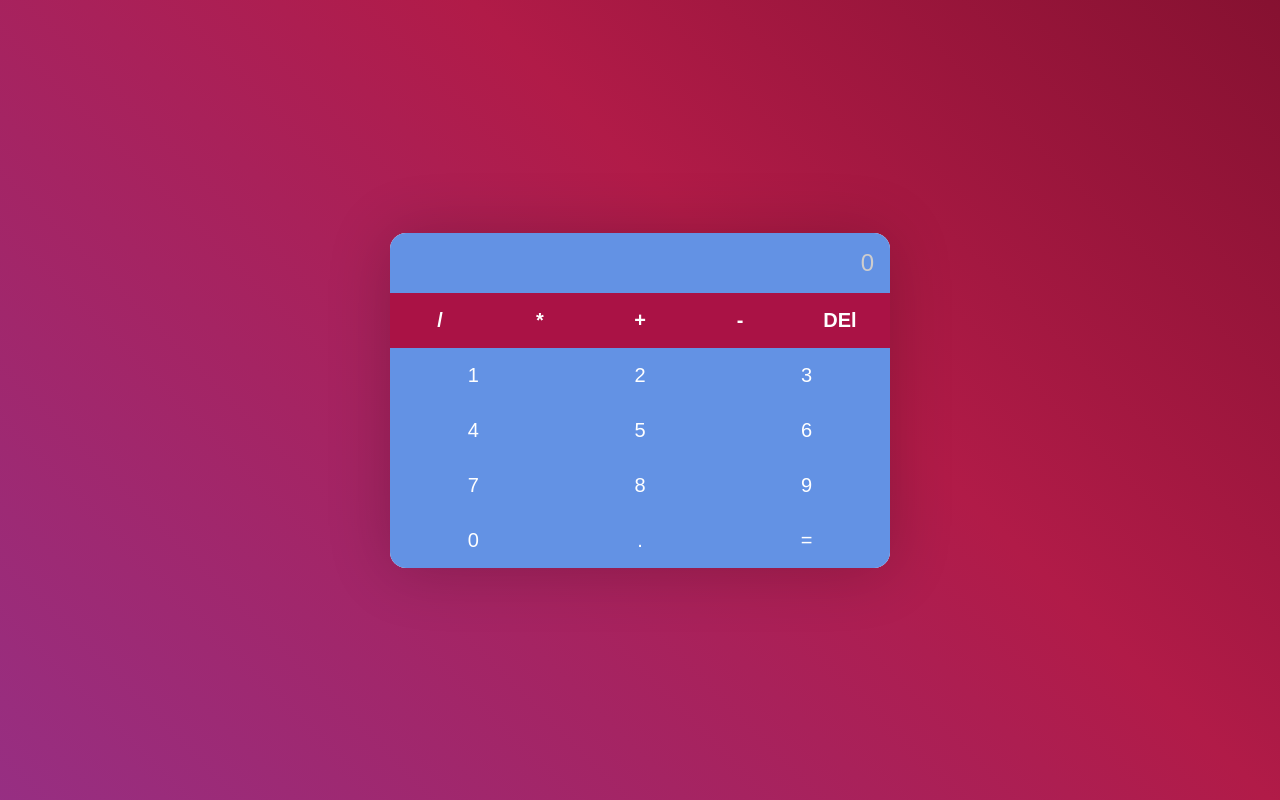
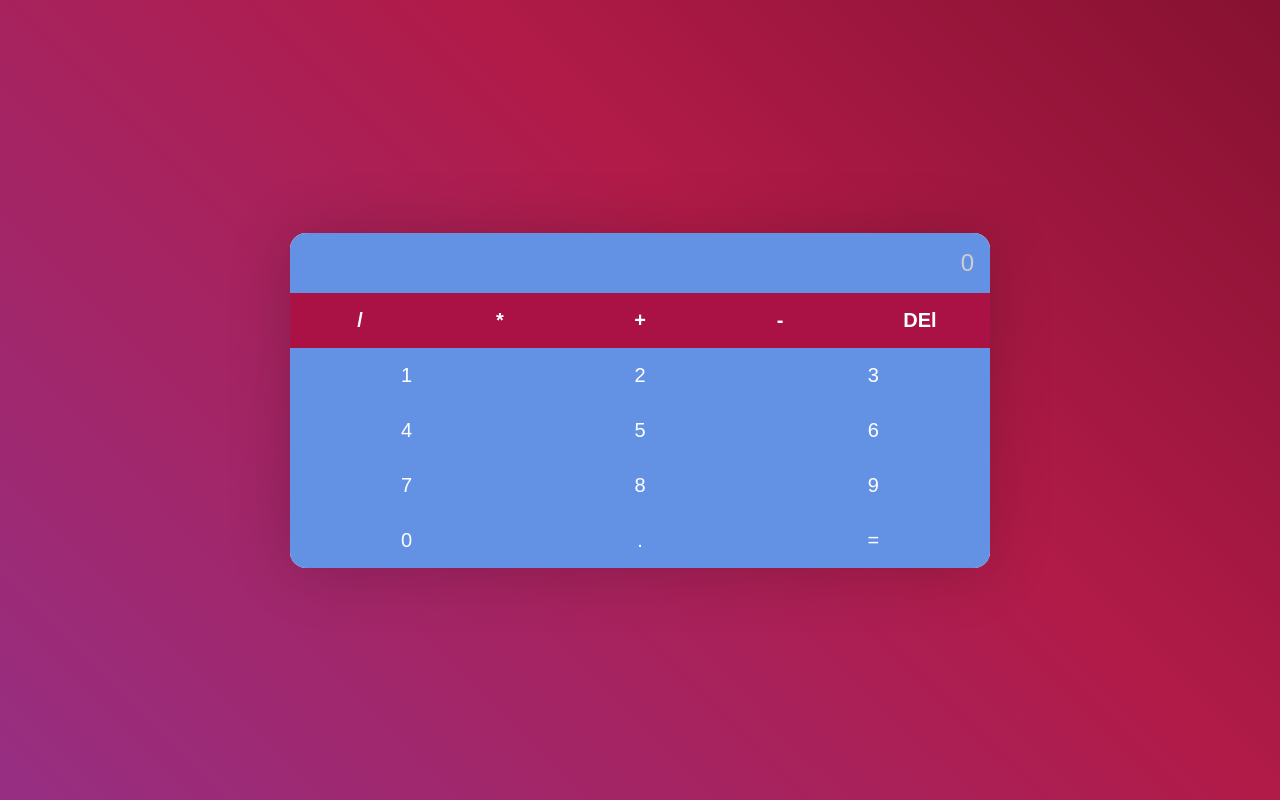
Before and after one commit to juandavidrodrigue/calculadora-react, a React (Create React App) app: page / in a window 1280 px wide. Built offline with nearby package versions, Linux system fonts and the light colour scheme.

Commit message:
Update styles.css

```diff
--- a/src/Assets/styles.css
+++ b/src/Assets/styles.css
@@ -34,7 +34,7 @@ body{
 
 .calculator{
     width: 130%;
-    max-width: 500px;
+    max-width: 700px;
     background-color: #fff;
     border-radius: 16px;
     overflow: hidden;
```
